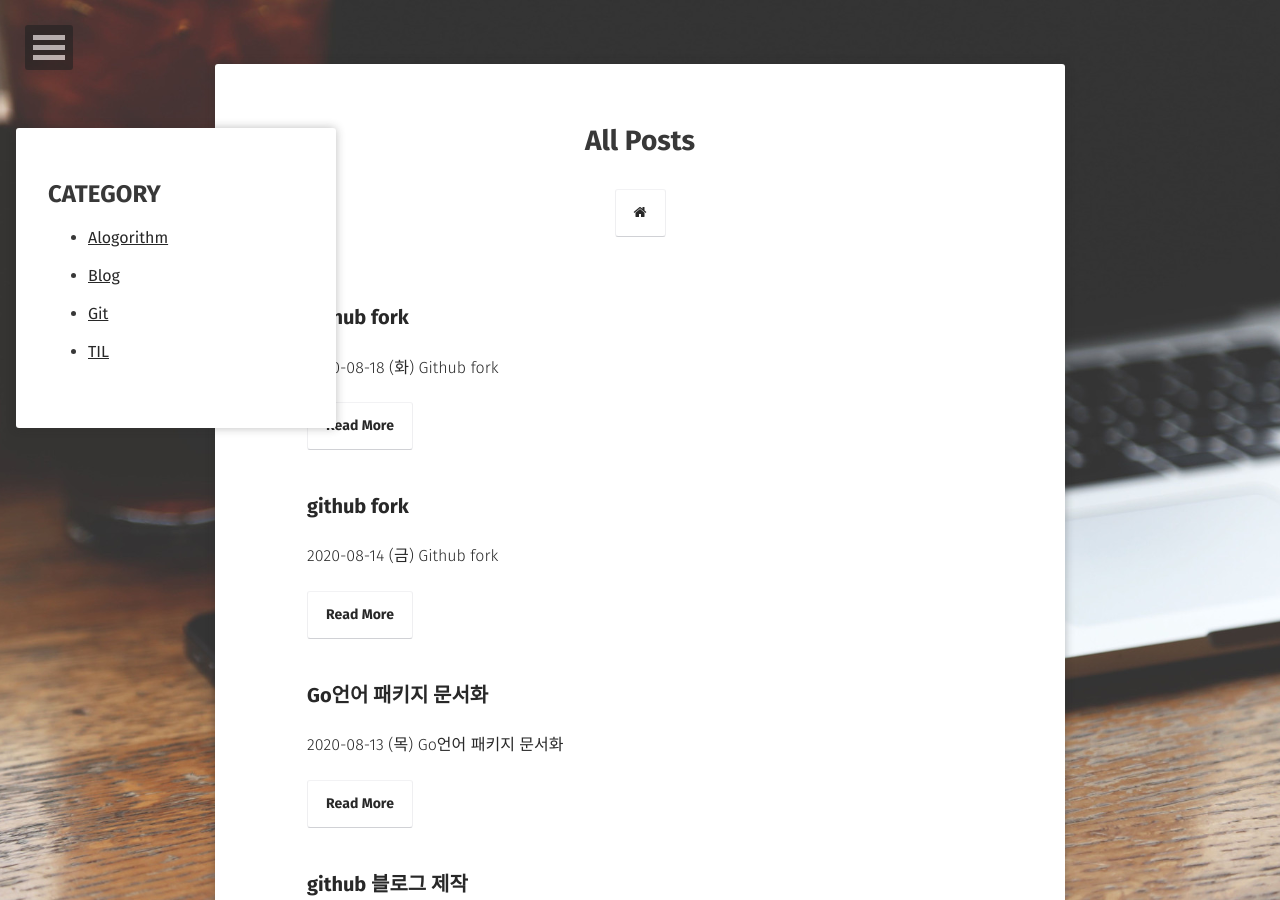
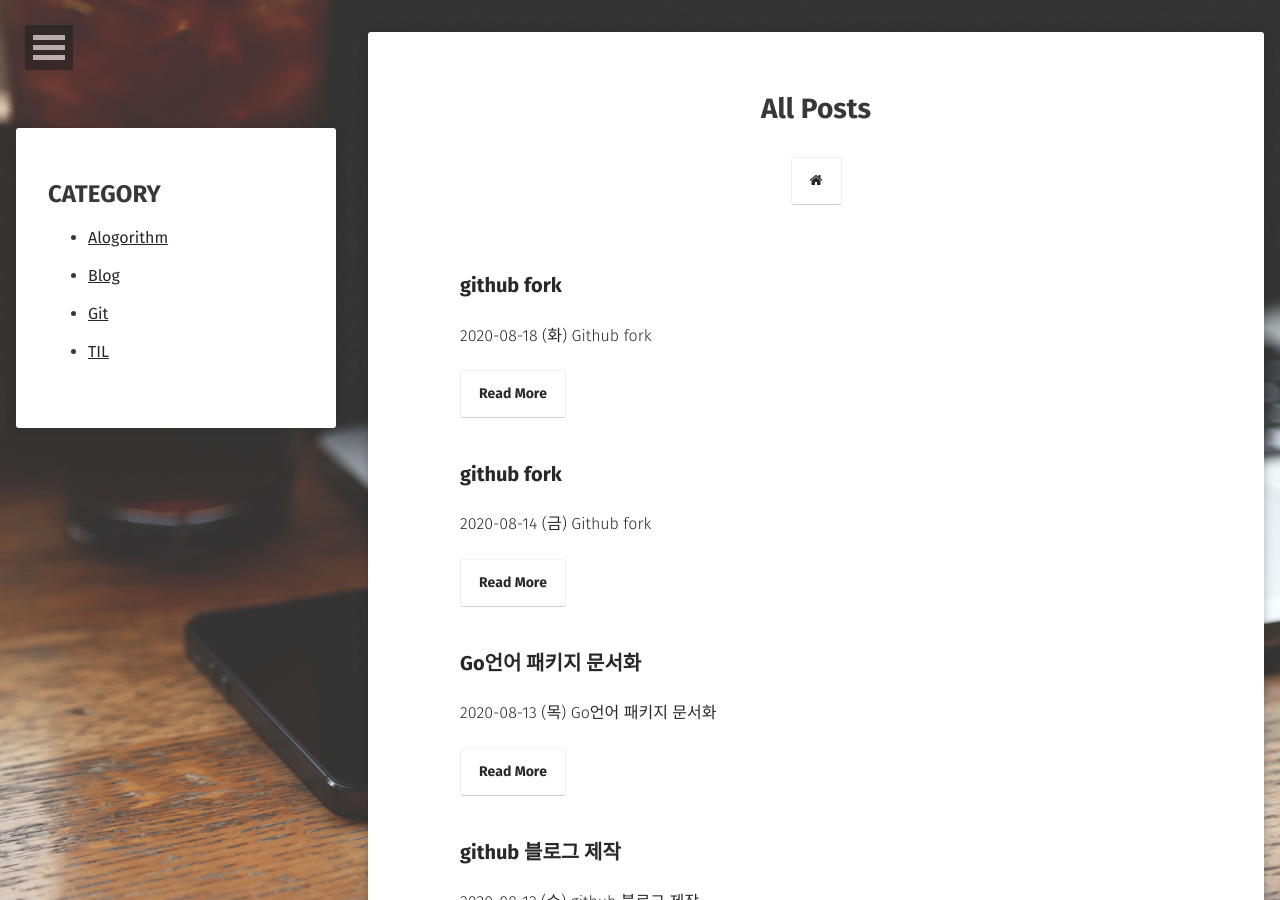
Before and after one commit to unihit/unihit.github.io, a Jekyll site: the page built from posts/index.md, in a window 1280 px wide and 900 px high. Built offline with Jekyll 4.4.1, drawn with Linux system fonts in a browser that asks for light colours; some web fonts are replaced.

Commit message:
Update category.html, post-list.html

```diff
--- a/_layouts/category.html
+++ b/_layouts/category.html
@@ -18,7 +18,7 @@
     {% include nav.html %}
     <!-- Header -->
     <header class="header" role="banner">
-        <div class="wrapper animated fadeIn">
+        <div class="post_wrapper animated fadeIn">
             <div class="content">
                 <div class="post-title">
                     <h1>{{ page.title }}</h1>
--- a/_layouts/post-list.html
+++ b/_layouts/post-list.html
@@ -13,7 +13,7 @@
     {% include nav.html %}
     <!-- Header -->
     <header class="header" role="banner">
-        <div class="wrapper animated fadeIn">
+        <div class="post_wrapper animated fadeIn">
             <div class="content">
                 <div class="post-title">
                     <h1>{{ page.title }}</h1>
```
